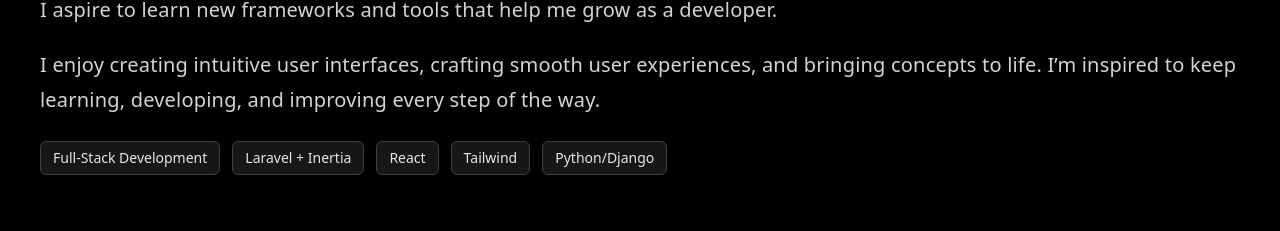
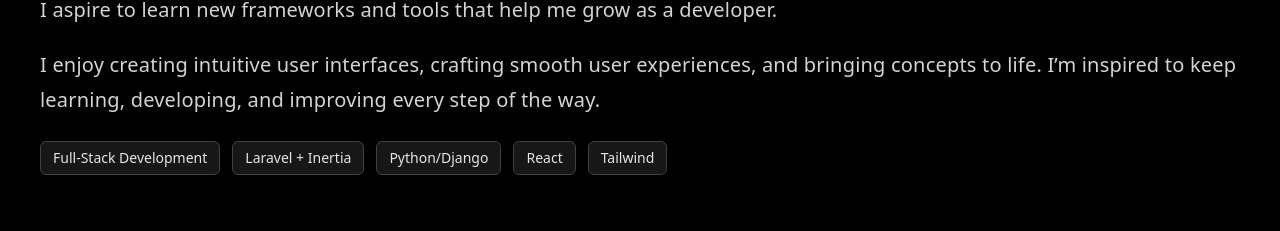
Before and after one commit to philuigi/portfolio, a React (Vite) app: page / in a window 1280 px wide. Shown: the part 1077-1308 px from the top of the page. Built offline with nearby package versions, Linux system fonts and the light colour scheme.

Commit message:
update arrangement of skills part

```diff
--- a/src/pages/Home.jsx
+++ b/src/pages/Home.jsx
@@ -229,9 +229,9 @@ export default function Home() {
               {[
                 "Full-Stack Development",
                 "Laravel + Inertia",
+                "Python/Django",
                 "React",
                 "Tailwind",
-                "Python/Django",
               ].map((b) => (
                 <span
                   key={b}
```
